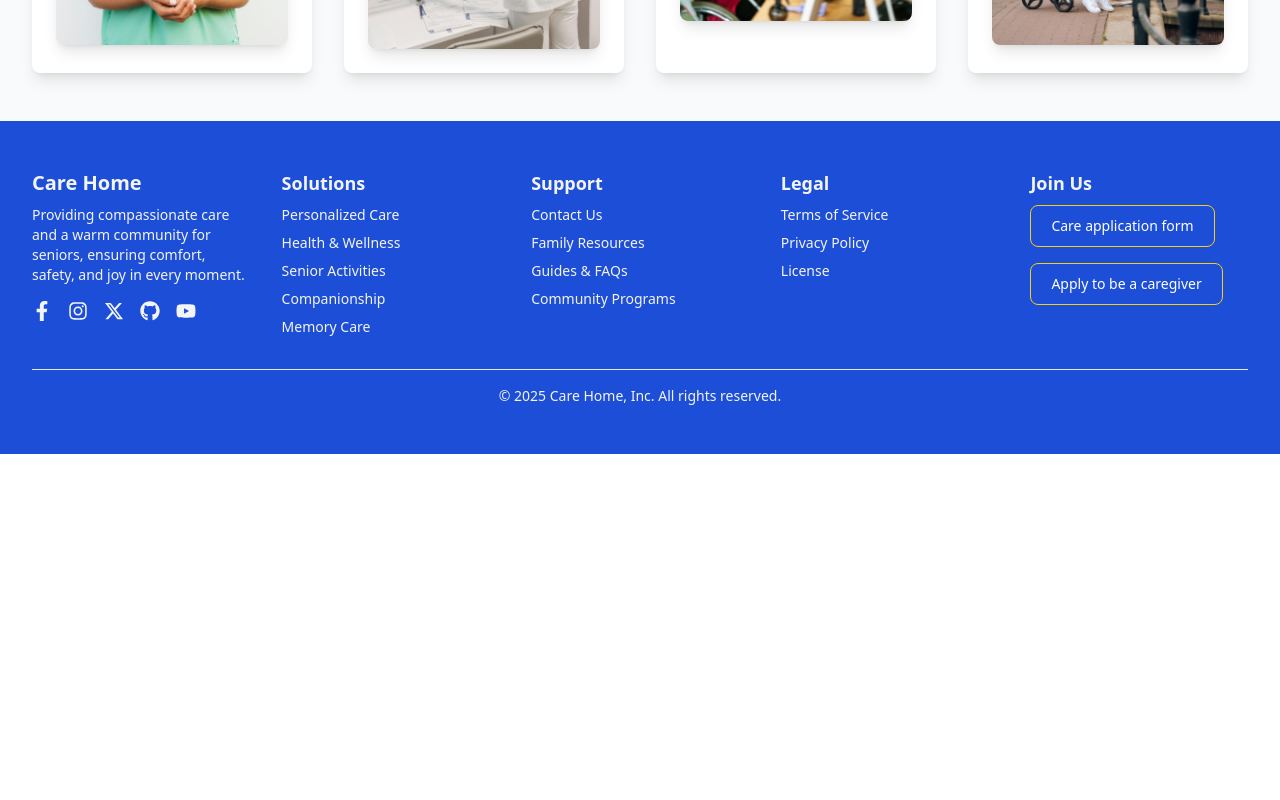
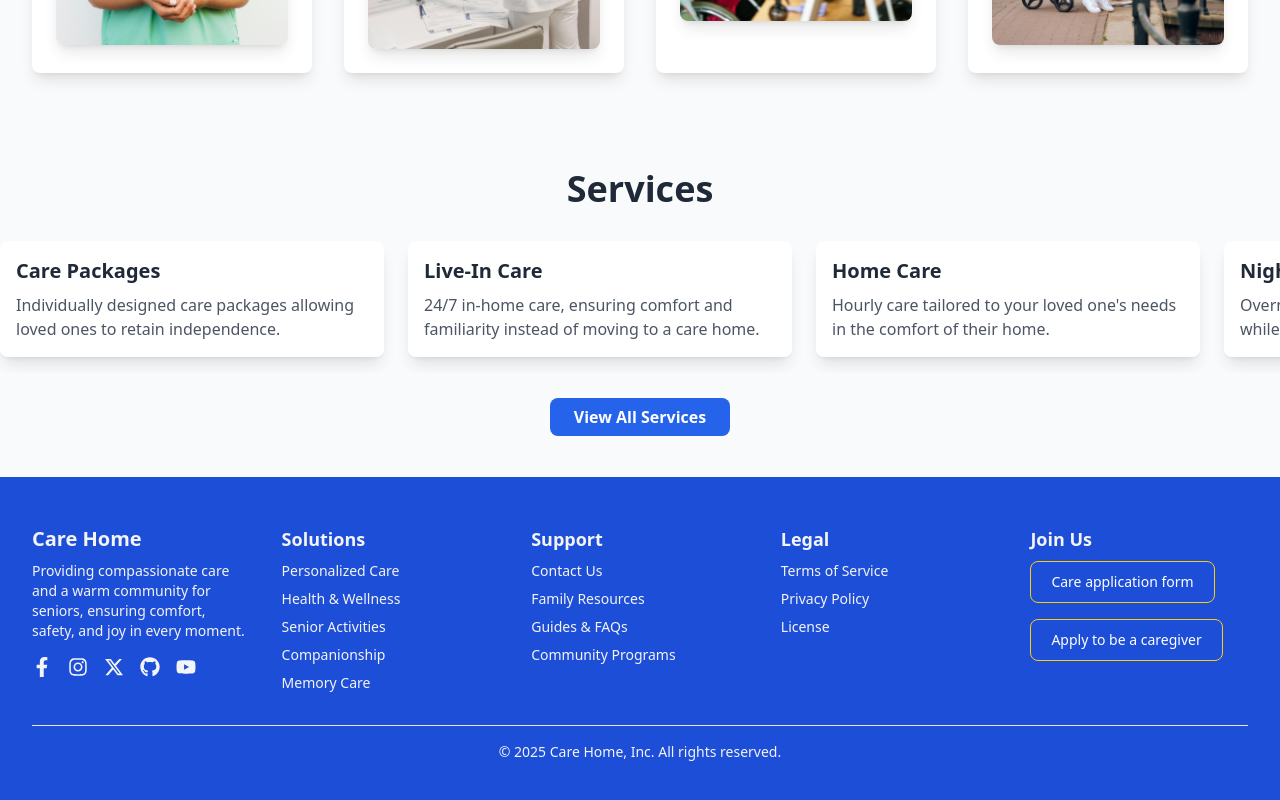
Before and after one commit to tundealfred/carehome-project-react, a React (Vite) app in the folder client/: page / in a window 1280 px wide. Shown: the part 1339-2139 px from the top of the page. Before the commit the page ends 1793 px from the top, so only its background shows below. Built offline with nearby package versions, Linux system fonts and the light colour scheme.

Commit message:
update services

```diff
--- a/client/package.json
+++ b/client/package.json
@@ -15,7 +15,7 @@
     "react": "^18.3.1",
     "react-dom": "^18.3.1",
     "react-icons": "^5.4.0",
-    "react-router-dom": "^7.1.3"
+    "react-router-dom": "^7.1.5"
   },
   "devDependencies": {
     "@eslint/js": "^9.17.0",
--- a/client/src/pages/Home.jsx
+++ b/client/src/pages/Home.jsx
@@ -1,10 +1,56 @@
 import React from "react";
 import { motion } from "framer-motion";
+import { Link } from "react-router-dom";
 import HeroSection from "../components/HeroSection";
 import carePhoto1 from "../assets/carePhoto1.jpg";
 import carePhoto2 from "../assets/carePhoto2.jpg";
 import carePhoto7 from "../assets/carePhoto7.jpg";
 import carePhoto8 from "../assets/carePhoto8.jpg";
+
+const services = [
+  {
+    id: 1,
+    title: "Care Packages",
+    description:
+      "Individually designed care packages allowing loved ones to retain independence.",
+  },
+  {
+    id: 2,
+    title: "Live-In Care",
+    description:
+      "24/7 in-home care, ensuring comfort and familiarity instead of moving to a care home.",
+  },
+  {
+    id: 3,
+    title: "Home Care",
+    description:
+      "Hourly care tailored to your loved one's needs in the comfort of their home.",
+  },
+  {
+    id: 4,
+    title: "Night Care",
+    description:
+      "Overnight care providing safety and assistance while families rest.",
+  },
+  {
+    id: 5,
+    title: "Home from Hospital",
+    description:
+      "Short-term care to help regain independence after surgery or an accident.",
+  },
+  {
+    id: 6,
+    title: "End-Of-Life Care",
+    description:
+      "Compassionate care to support families through difficult times.",
+  },
+  {
+    id: 7,
+    title: "Dementia Care",
+    description:
+      "Specialized care for individuals living with dementia in familiar surroundings.",
+  },
+];
 
 const Home = () => {
   return (
@@ -79,6 +125,38 @@
           </motion.div>
         </div>
       </div>
+
+      {/*Services*/}
+      <section className="container mx-auto py-12">
+        <h2 className="text-4xl font-bold text-gray-800 text-center mb-8">
+          Services
+        </h2>
+        <div className="relative flex overflow-x-scroll space-x-6 pb-4">
+          {services.map((service) => (
+            <motion.div
+              key={service.id}
+              className="flex-shrink-0 bg-white rounded-lg shadow-lg overflow-hidden w-96"
+              whileHover={{ scale: 1.05 }}
+              transition={{ duration: 0.3 }}
+            >
+              <div className="p-4">
+                <h3 className="text-xl font-bold text-gray-800">
+                  {service.title}
+                </h3>
+                <p className="text-gray-600 mt-2">{service.description}</p>
+              </div>
+            </motion.div>
+          ))}
+        </div>
+        <div className="text-center mt-8">
+          <Link
+            to="/services"
+            className="bg-blue-600 text-white font-semibold py-2 px-6 rounded-lg hover:bg-blue-700 transition"
+          >
+            View All Services
+          </Link>
+        </div>
+      </section>
     </>
   );
 };
```
Also changed, not shown: 1 other file (tests, documents, lock files or other folders).
